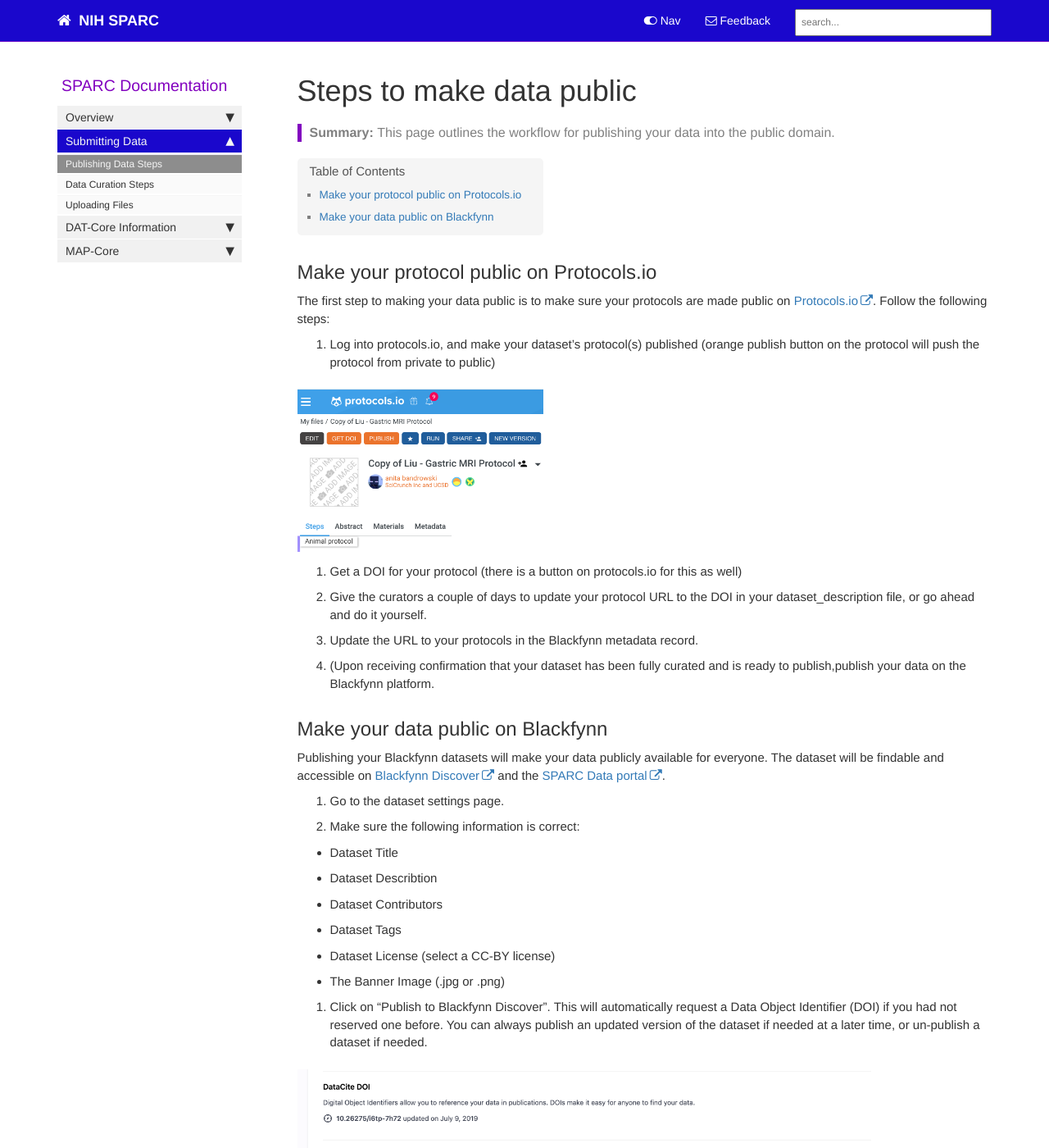
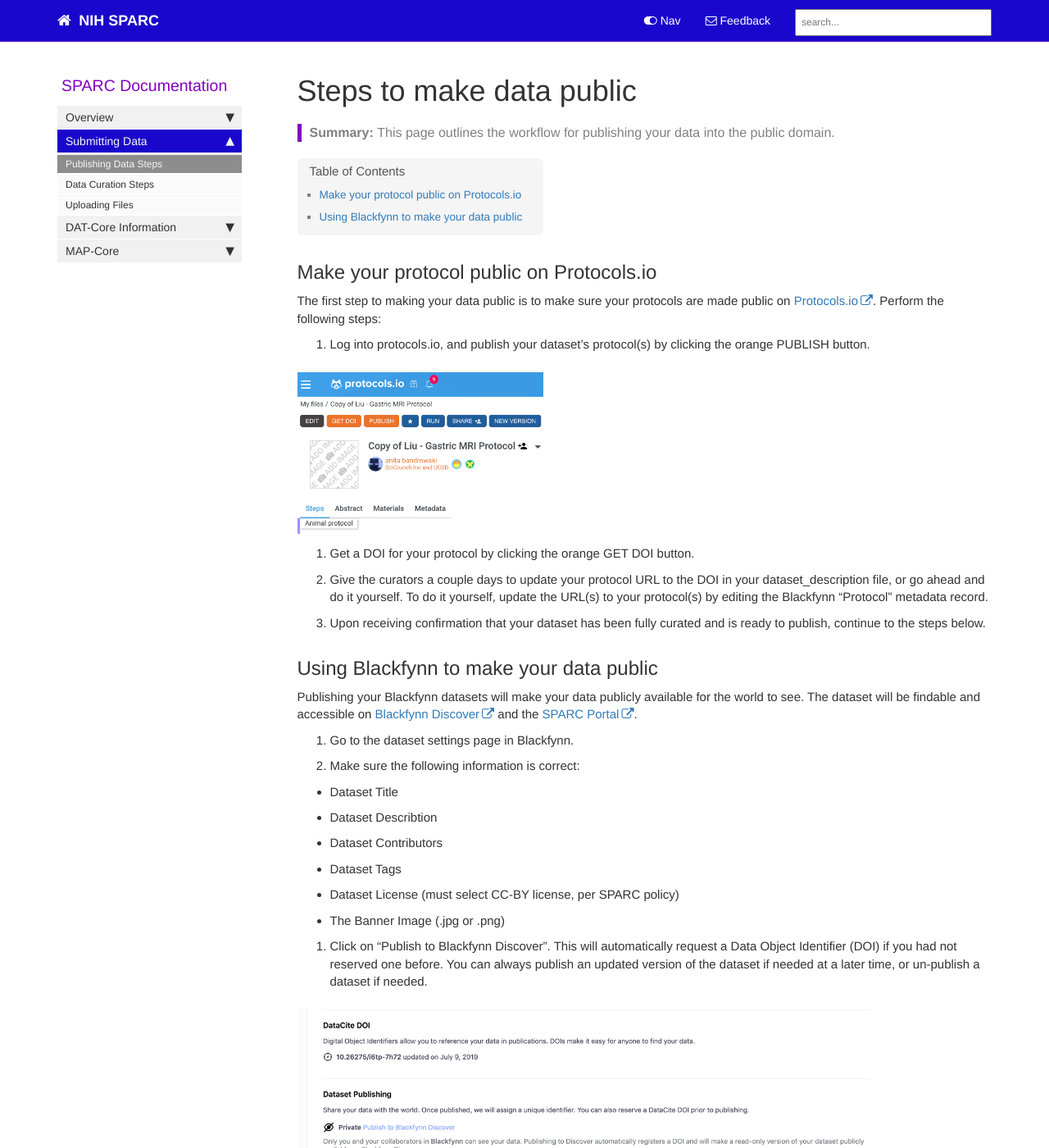
Before and after one commit to tgbugs/docs.sparc.science, a Jekyll site: the page built from pages/data_submission/making_data_public.md, in a window 1280 px wide and 1400 px high. Shown: the whole window at 82% size. Built offline with Jekyll 4.4.1, drawn with Linux system fonts in a browser that asks for light colours; nearby versions of some CDN libraries; comment, search, counter and statistics services are not loaded.

Commit message:
Update making_data_public.md

```diff
--- a/pages/data_submission/making_data_public.md
+++ b/pages/data_submission/making_data_public.md
@@ -8,30 +8,31 @@ folder: general
 ---
 
 ## Make your protocol public on Protocols.io
-The first step to making your data public is to make sure your protocols are made public on [Protocols.io](https://protocols.io). Follow the following steps:
+The first step to making your data public is to make sure your protocols are made public on [Protocols.io](https://protocols.io). Perform the following steps:
 
-1. Log into protocols.io, and make your dataset’s protocol(s) published (orange publish button on the protocol will push the protocol from private to public)
+1. Log into protocols.io, and publish your dataset’s protocol(s) by clicking the orange PUBLISH button.
 
 {% include image.html file="protocols_ss.png" alt="protocol" max-width=300 %}
 
-2. Get a DOI for your protocol (there is a button on protocols.io for this as well)
-3. Give the curators a couple of days to update your protocol URL to the DOI in your dataset_description file, or go ahead and do it yourself.
+2. Get a DOI for your protocol by clicking the orange GET DOI button.
 
-4. Update the URL to your protocols in the Blackfynn metadata record.
-5.  (Upon receiving confirmation that your dataset has been fully curated and is ready to publish,publish your data on the Blackfynn platform.
+3. Give the curators a couple days to update your protocol URL to the DOI in your dataset_description file, or go ahead and do it yourself.  To do it yourself, update the URL(s) to your protocol(s) by editing the Blackfynn "Protocol" metadata record.
+
+4. Upon receiving confirmation that your dataset has been fully curated and is ready to publish, continue to the steps below.
 
 
-## Make your data public on Blackfynn
-Publishing your Blackfynn datasets will make your data publicly available for everyone. The dataset will be findable and accessible on [Blackfynn Discover](https://discover.blackfynn.com) and the [SPARC Data portal](https://data.sparc.science).
+## Using Blackfynn to make your data public
+Publishing your Blackfynn datasets will make your data publicly available for the world to see. The dataset will be findable and accessible on [Blackfynn Discover](https://discover.blackfynn.com) and the [SPARC Portal](https://data.sparc.science).
 
-1. Go to the dataset settings page.
+1. Go to the dataset settings page in Blackfynn.
+
 2. Make sure the following information is correct:
 
 - Dataset Title
 - Dataset Describtion
 - Dataset Contributors
 - Dataset Tags
-- Dataset License (select a CC-BY license)
+- Dataset License (must select CC-BY license, per SPARC policy)
 - The Banner Image (.jpg or .png)
 
 3. Click on "Publish to Blackfynn Discover". This will automatically request a Data Object Identifier (DOI) if you had not reserved one before. You can always publish an updated version of the dataset if needed at a later time, or un-publish a dataset if needed.
```
